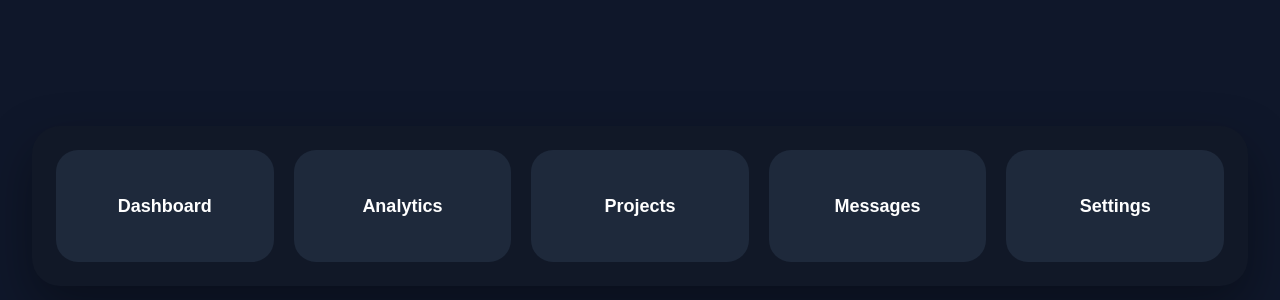
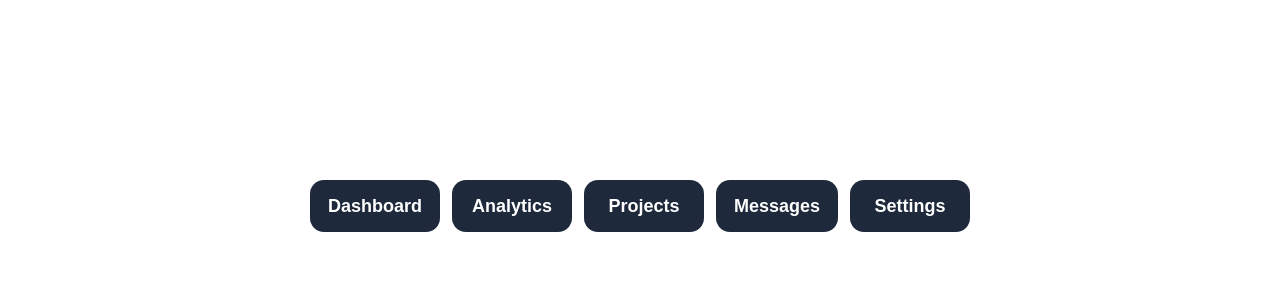
Before and after one commit to supposingestimate/Fibery-menu, a plain HTML site: page index.html in a window 1280 px wide. Shown: the part 194-494 px from the top of the page. Drawn offline with Linux system fonts and the light colour scheme.

Commit message:
Update index.html

```diff
--- a/index.html
+++ b/index.html
@@ -3,7 +3,7 @@
 <head>
   <meta charset="UTF-8">
   <meta name="viewport" content="width=device-width, initial-scale=1.0">
-  <title>Horizontal Dashboard Menu</title>
+  <title>Minimal Horizontal Menu</title>
 
   <style>
     * {
@@ -14,59 +14,54 @@
     }
 
     body {
-      background: #0f172a;
       height: 100vh;
       display: flex;
       justify-content: center;
       align-items: center;
-      overflow: hidden;
+      background: transparent;
     }
 
     .menu-container {
       width: 95vw;
-      height: 160px;
-      background: #111827;
-      border-radius: 28px;
-      padding: 24px;
+      display: flex;
+      justify-content: center;
+      align-items: center;
+      gap: 12px;
+      padding: 10px;
+      background: transparent;
+    }
+
+    .menu-button {
       display: flex;
       align-items: center;
       justify-content: center;
-      gap: 20px;
-      box-shadow: 0 20px 50px rgba(0,0,0,0.35);
-    }
+      min-width: 120px;
+      height: 52px;
+      padding: 0 18px;
 
-    .menu-button {
-      flex: 1;
-      height: 100%;
-      border: none;
-      border-radius: 22px;
+      border-radius: 14px;
       background: #1e293b;
       color: white;
+
       font-size: 18px;
       font-weight: 600;
-      cursor: pointer;
-      transition: all 0.25s ease;
-      min-width: 120px;
+      text-decoration: none;
+
+      transition: all 0.2s ease;
     }
 
     .menu-button:hover {
       background: #2563eb;
-      transform: translateY(-4px);
-    }
-
-    .menu-button:active {
-      transform: scale(0.98);
+      transform: translateY(-2px);
     }
 
     @media (max-width: 900px) {
       .menu-container {
-        flex-direction: column;
-        height: auto;
+        flex-wrap: wrap;
       }
 
       .menu-button {
-        width: 100%;
-        height: 70px;
+        min-width: 140px;
       }
     }
   </style>
@@ -76,34 +71,37 @@
 
   <div class="menu-container">
 
-    <button class="menu-button" onclick="openSearch('Dashboard Overview')">
-      Dashboard
-    </button>
+    <a class="menu-button"
+       href="https://www.google.com/search?q=Dashboard"
+       target="_blank">
+       Dashboard
+    </a>
 
-    <button class="menu-button" onclick="openSearch('Analytics Reports')">
-      Analytics
-    </button>
+    <a class="menu-button"
+       href="https://www.google.com/search?q=Analytics"
+       target="_blank">
+       Analytics
+    </a>
 
-    <button class="menu-button" onclick="openSearch('Project Tasks')">
-      Projects
-    </button>
+    <a class="menu-button"
+       href="https://www.google.com/search?q=Projects"
+       target="_blank">
+       Projects
+    </a>
 
-    <button class="menu-button" onclick="openSearch('Team Messages')">
-      Messages
-    </button>
+    <a class="menu-button"
+       href="https://www.google.com/search?q=Messages"
+       target="_blank">
+       Messages
+    </a>
 
-    <button class="menu-button" onclick="openSearch('Settings Panel')">
-      Settings
-    </button>
+    <a class="menu-button"
+       href="https://www.google.com/search?q=Settings"
+       target="_blank">
+       Settings
+    </a>
 
   </div>
 
-  <script>
-    function openSearch(query) {
-      const url = `https://www.google.com/search?q=${encodeURIComponent(query)}`;
-      window.open(url, '_blank');
-    }
-  </script>
-
 </body>
 </html>
```
